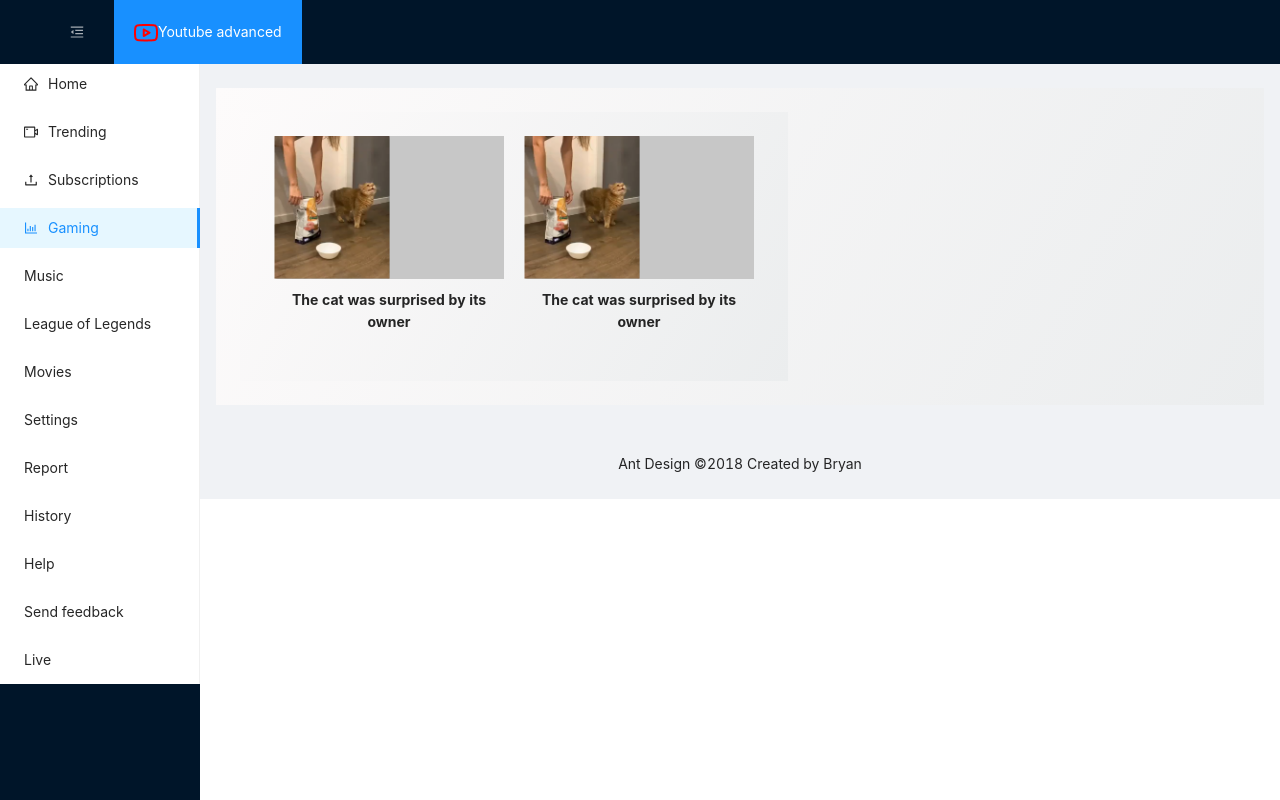
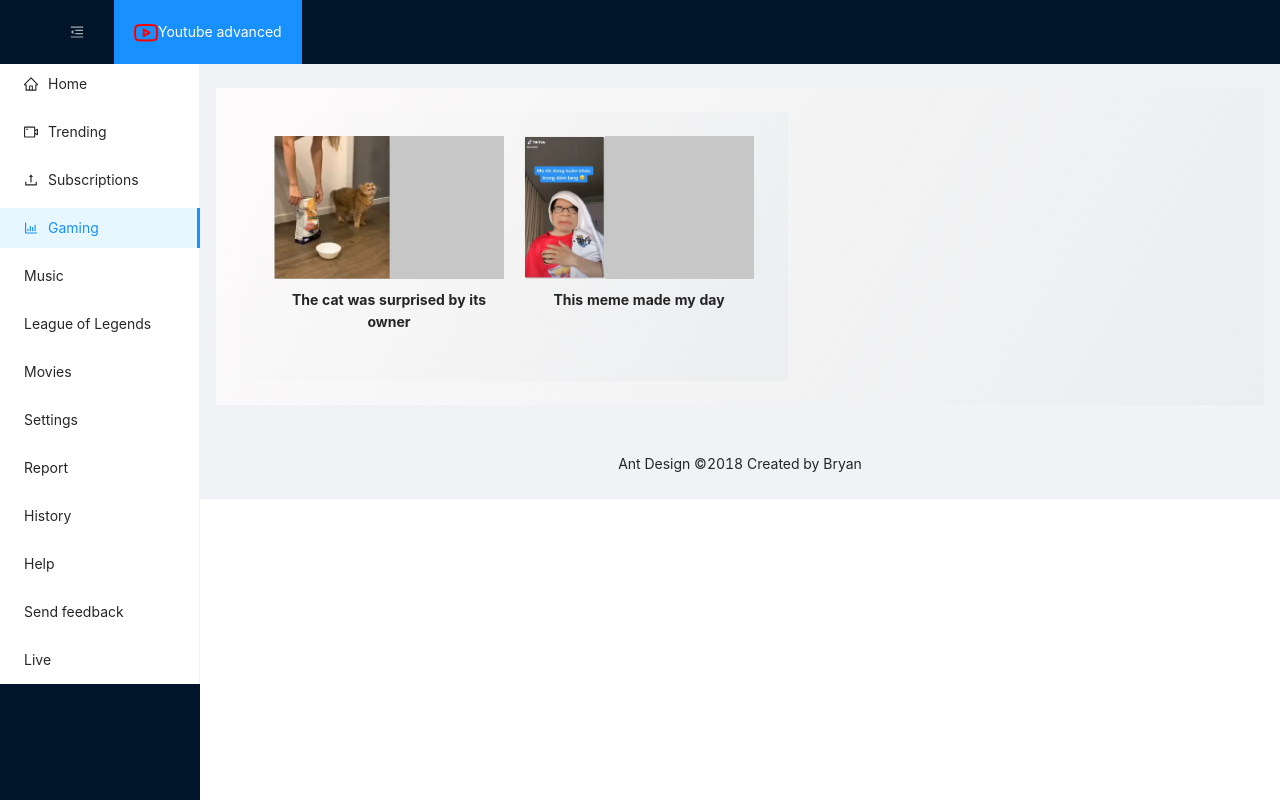
Before and after one commit to pulmaWave/metub, a React (Create React App) app: page / in a window 1280 px wide. Built offline with nearby package versions, Linux system fonts and the light colour scheme.

Commit message:
fix route for per video

```diff
--- a/src/components/videos/Video.js
+++ b/src/components/videos/Video.js
@@ -1,15 +1,14 @@
 import React from "react";
 import "./Video.scss";
 import { Link } from "react-router-dom";
-
 
 const Video = (props) => {
   return (
     <div className="container-video">
       <div className="video">
-          <Link to="/video">
-            <img src={props.src} alt="videothumbnail" />
-          </Link>
+        <Link to={props.path}>
+          <img src={props.src} alt="videothumbnail" />
+        </Link>
       </div>
       <div className="titlevideo">
         <p>{props.name}</p>
--- a/src/page/homepage/Home.js
+++ b/src/page/homepage/Home.js
@@ -4,7 +4,7 @@ import { Link } from "react-router-dom";
 import View from "../views/View";
 import { Layout, Menu } from "antd";
 import {
-  MenuUnfoldOutlined,
+  // MenuUnfoldOutlined,
   MenuFoldOutlined,
   HomeOutlined,
   UploadOutlined,
@@ -13,7 +13,9 @@ import {
 } from "@ant-design/icons";
 import "./Home.scss";
 import MeoThumbnail from "../../assets/videos/MeoThumbnail.PNG";
-import picture2 from "../../assets/images/somepic.jpg";
+import memepic1 from "../../assets/videos/memepic1.PNG";
+import catVideo2 from "../../assets/videos/Meo.mp4";
+import meme1 from "../../assets/videos/meme.mp4";
 import logo from "../../assets/images/youtube.png";
 import Video from "../../components/videos/Video";
 const { Header, Content, Footer, Sider } = Layout;
@@ -101,50 +103,37 @@ const Home = () => {
                 <Switch>
                   <Route path="/" exact="true">
                     <Video
+                    path="/video1"
                       name="The cat was surprised by its owner"
                       src={MeoThumbnail}
                     />
                     <Video
-                      name="The cat was surprised by its owner"
-                      src={MeoThumbnail}
+                    path="/video2"
+                      name="This meme made my day"
+                      src={memepic1}
                     />
                   </Route>
                   <Route path="/home" exact="true">
                     <Video
+                    path="/video1"
                       name="The cat was surprised by its owner"
                       src={MeoThumbnail}
                     />
+
                     <Video
-                      name="The cat was surprised by its owner"
-                      src={MeoThumbnail}
-                    />
-                    <Video
-                      name="The cat was surprised by its owner"
-                      src={MeoThumbnail}
-                    />
-                    <Video
-                      name="The cat was surprised by its owner"
-                      src={MeoThumbnail}
-                    />
-                    <Video
-                      name="The cat was surprised by its owner"
-                      src={MeoThumbnail}
-                    />
-                    <Video
-                      name="The cat was surprised by its owner"
-                      src={MeoThumbnail}
-                    />
-                    <Video
-                      name="The cat was surprised by its owner"
-                      src={MeoThumbnail}
-                    />
-                    <Video
-                      name="The cat was surprised by its owner"
-                      src={MeoThumbnail}
+                    path="/video2"
+                      name="This meme made my day"
+                      src={memepic1}
                     />
                   </Route>
                   <Route path="/video" exact="true">
-                    <View />
+                    <View src={catVideo2} />
+                  </Route>
+                  <Route path="/video1" exact="true">
+                    <View src={catVideo2} />
+                  </Route>
+                  <Route path="/video2" exact="true">
+                    <View src={meme1} />
                   </Route>
                 </Switch>
               </div>
--- a/src/page/views/View.js
+++ b/src/page/views/View.js
@@ -1,12 +1,12 @@
 import React from "react";
 import "./View.scss";
-import catVideo2 from "../../assets/videos/Meo.mp4";
 
-const View = () => {
+
+const View = (props) => {
   return (
     <div className="view">
       <video width="750" height="500" controls>
-        <source src={catVideo2} type="video/mp4" />
+        <source src={props.src} type="video/mp4" />
       </video>
     </div>
   );
```
Also changed, not shown: src/assets/videos/memepic1.PNG (added), 1 other file (tests, documents, lock files or other folders).
